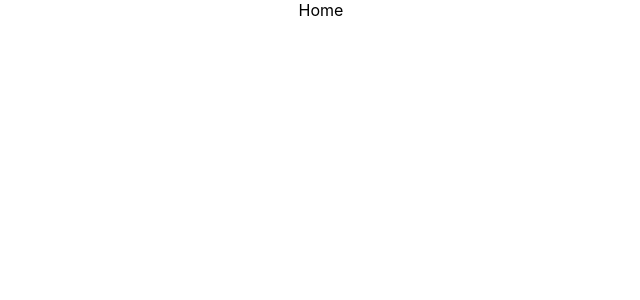
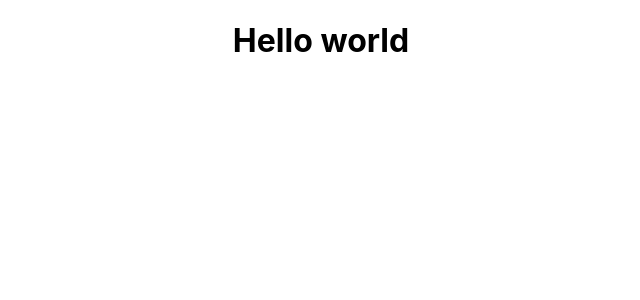
Before and after one commit to Dinesh9418/RentalBike, a React (Create React App) app: page / in a window 1280 px wide. Shown: the top 300 px of the page, without its empty margins (319-959 px from the left). Built offline with nearby package versions, Linux system fonts and the light colour scheme.

Commit message:
test github repo

```diff
--- a/src/App.js
+++ b/src/App.js
@@ -4,7 +4,7 @@ import './App.css';
 function App() {
   return (
     <div className="App">
-      Home
+      <h1>Hello world</h1>
     </div>
   );
 }
```
